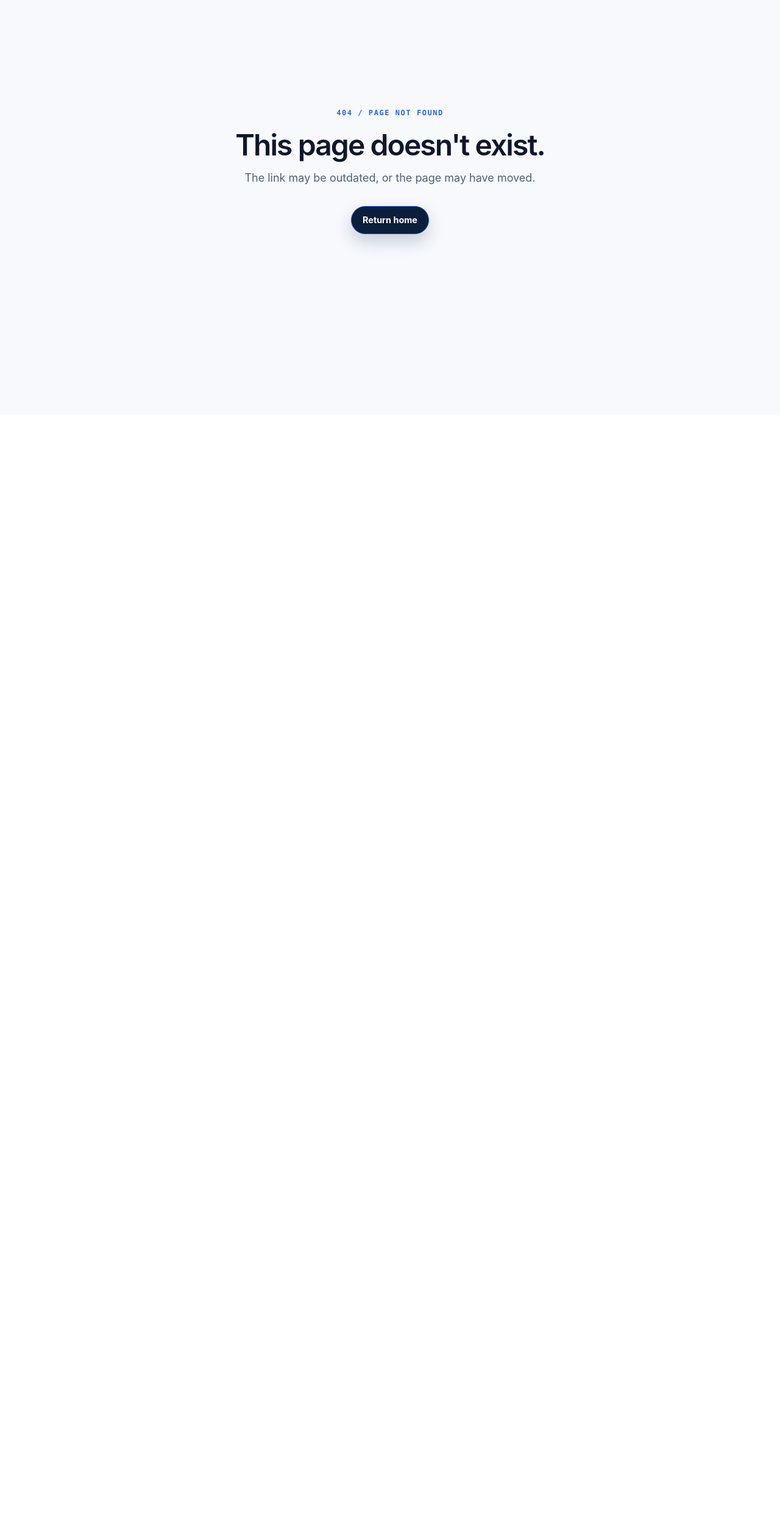
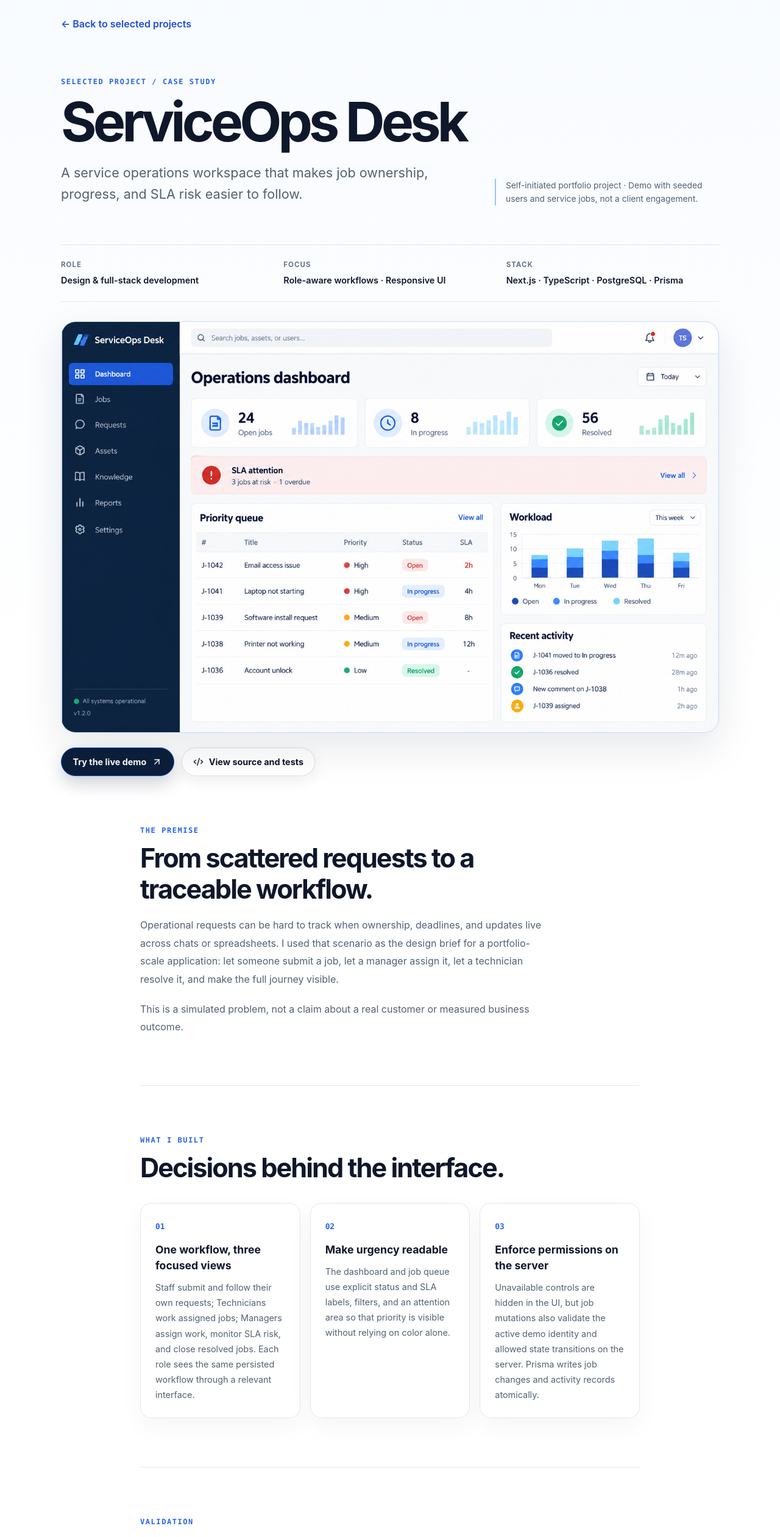
Before and after one commit to TheetawatCode/Theetawat-Portfolio, a Next.js app: page /projects/serviceops-desk in a window 1280 px wide. Before the commit this address had no page. Shown: the part 120-2641 px from the top of the page at 61% size. Before the commit the page ends 800 px from the top, so only its background shows below. Built offline with nearby package versions, Linux system fonts and the light colour scheme.

Commit message:
feat: add ServiceOps Desk case study

```diff
--- a/src/app/globals.css
+++ b/src/app/globals.css
@@ -1245,6 +1245,33 @@ a {
 .education-summary h4 { font-size: 1.15rem; font-weight: 650; }
 .experience-kind { font-size: 0.72rem; color: #93c5fd; margin-top: 1rem; }
 .catalog-back { display: inline-flex; align-items: center; min-height: 44px; color: #1d4ed8; font-weight: 600; }
+.case-study-page { padding-block: clamp(2rem, 5vw, 4rem) clamp(5rem, 9vw, 8rem); background: linear-gradient(180deg, #f8fbff 0%, #fff 34%); }
+.case-study-shell { max-width: 1080px; }
+.case-study-intro { display: grid; gap: 1.5rem; align-items: end; margin-block: clamp(2rem, 5vw, 4rem); }
+.case-study-intro h1 { margin-top: 0.7rem; font-size: clamp(2.8rem, 7vw, 5.8rem); line-height: 1.02; letter-spacing: -0.065em; font-weight: 680; }
+.case-study-lede { max-width: 45rem; margin-top: 1.25rem; color: #526174; font-size: clamp(1.1rem, 2vw, 1.35rem); line-height: 1.65; }
+.case-study-disclosure { max-width: 23rem; border-left: 2px solid #93c5fd; padding-left: 1rem; color: #526174; font-size: 0.86rem; line-height: 1.6; }
+.case-study-meta { display: grid; gap: 1rem; border-block: 1px solid var(--hairline); padding-block: 1.5rem; }
+.case-study-meta div { display: grid; gap: 0.35rem; }
+.case-study-meta span { color: #64748b; font-size: 0.72rem; text-transform: uppercase; letter-spacing: 0.09em; font-weight: 700; }
+.case-study-meta strong { font-size: 0.9rem; font-weight: 600; }
+.case-study-hero-image { position: relative; aspect-ratio: 16 / 10; margin-top: 2rem; overflow: hidden; border: 1px solid rgba(37, 99, 235, 0.15); border-radius: 1.5rem; background: #e9eff8; box-shadow: 0 24px 65px rgba(11, 31, 58, 0.1); }
+.case-study-actions { display: flex; flex-wrap: wrap; gap: 0.75rem; margin-top: 1.5rem; }
+.case-study-content { max-width: 820px; margin-inline: auto; }
+.case-study-section { padding-block: clamp(3rem, 7vw, 5rem); border-bottom: 1px solid var(--hairline); }
+.case-study-section h2 { max-width: 42rem; margin-top: 0.7rem; font-size: clamp(1.75rem, 3.4vw, 2.7rem); line-height: 1.18; letter-spacing: -0.045em; font-weight: 650; }
+.case-study-section > p:not(.eyebrow) { max-width: 42rem; margin-top: 1.2rem; color: #526174; line-height: 1.85; }
+.case-study-decisions { display: grid; gap: 1rem; margin-top: 2rem; }
+.case-study-decisions article { border: 1px solid var(--hairline); border-radius: 1.15rem; background: rgba(255, 255, 255, 0.78); padding: 1.5rem; box-shadow: 0 14px 40px rgba(15, 23, 42, 0.04); }
+.case-study-decisions span { color: #2563eb; font-family: var(--font-mono); font-size: 0.8rem; font-weight: 700; }
+.case-study-decisions h3 { margin-top: 0.9rem; font-size: 1.1rem; font-weight: 650; }
+.case-study-decisions p { margin-top: 0.6rem; color: #526174; font-size: 0.9rem; line-height: 1.75; }
+.case-study-limits { border-bottom: 0; }
+.case-study-bottom { display: flex; flex-wrap: wrap; justify-content: space-between; gap: 1rem; margin-block: 1rem 2rem; border: 1px solid rgba(37, 99, 235, 0.15); border-radius: 1.2rem; background: #f2f7ff; padding: 1.5rem; }
+.case-study-bottom p { font-weight: 650; }
+.case-study-bottom div { display: flex; flex-wrap: wrap; gap: 1rem; }
+.case-study-bottom a { color: #1d4ed8; font-size: 0.9rem; font-weight: 650; }
+@media (min-width: 768px) { .case-study-intro { grid-template-columns: 1fr auto; } .case-study-meta { grid-template-columns: repeat(3, 1fr); } .case-study-decisions { grid-template-columns: repeat(3, 1fr); } }
 .catalog-heading { max-width: 48rem; margin: 2rem 0; }
 .catalog-heading h1 { font-size: clamp(2.3rem, 5vw, 4rem); line-height: 1.08; letter-spacing: -0.045em; font-weight: 650; margin: 0.8rem 0 1rem; }
 .catalog-heading > p:last-child { color: #526174; line-height: 1.75; }
--- /dev/null
+++ b/src/app/projects/serviceops-desk/page.tsx
@@ -0,0 +1,43 @@
+import type { Metadata } from "next";
+import Image from "next/image";
+import Link from "next/link";
+import { ArrowUpRight, CodeXml } from "lucide-react";
+import { projects } from "@/data/portfolio";
+import { SiteHeader } from "@/components/site-header";
+import { SiteFooter } from "@/components/site-footer";
+
+const project = projects.find((item) => item.id === "serviceops-desk")!;
+
+export const metadata: Metadata = {
+  title: "ServiceOps Desk Case Study | Theetawat Premsawat",
+  description: "How I designed and built a role-aware service operations demo with clear job ownership and SLA visibility.",
+};
+
+const decisions = [
+  { number: "01", title: "One workflow, three focused views", description: "Staff submit and follow their own requests; Technicians work assigned jobs; Managers assign work, monitor SLA risk, and close resolved jobs. Each role sees the same persisted workflow through a relevant interface." },
+  { number: "02", title: "Make urgency readable", description: "The dashboard and job queue use explicit status and SLA labels, filters, and an attention area so that priority is visible without relying on color alone." },
+  { number: "03", title: "Enforce permissions on the server", description: "Unavailable controls are hidden in the UI, but job mutations also validate the active demo identity and allowed state transitions on the server. Prisma writes job changes and activity records atomically." },
+];
+
+export default function ServiceOpsCaseStudyPage() {
+  return <><SiteHeader /><main id="top" className="case-study-page">
+    <div className="site-shell case-study-shell">
+      <Link href="/#projects" className="catalog-back">← Back to selected projects</Link>
+      <div className="case-study-intro">
+        <div><p className="eyebrow">Selected project / Case study</p><h1>ServiceOps Desk</h1><p className="case-study-lede">A service operations workspace that makes job ownership, progress, and SLA risk easier to follow.</p></div>
+        <p className="case-study-disclosure">Self-initiated portfolio project · Demo with seeded users and service jobs, not a client engagement.</p>
+      </div>
+      <div className="case-study-meta" aria-label="Project details"><div><span>Role</span><strong>Design & full-stack development</strong></div><div><span>Focus</span><strong>Role-aware workflows · Responsive UI</strong></div><div><span>Stack</span><strong>{project.technologies.join(" · ")}</strong></div></div>
+      <div className="case-study-hero-image"><Image src={project.image!} alt="ServiceOps Desk project interface mockup" fill priority sizes="(max-width: 1180px) 100vw, 1180px" className="object-contain" /></div>
+      <div className="case-study-actions"><a className="button button-primary" href={project.liveDemo} target="_blank" rel="noreferrer">Try the live demo <ArrowUpRight size={17} aria-hidden="true" /></a><a className="button" href={project.githubLink} target="_blank" rel="noreferrer"><CodeXml size={17} aria-hidden="true" /> View source and tests</a></div>
+      <div className="case-study-content">
+        <section className="case-study-section"><p className="eyebrow">The premise</p><h2>From scattered requests to a traceable workflow.</h2><p>Operational requests can be hard to track when ownership, deadlines, and updates live across chats or spreadsheets. I used that scenario as the design brief for a portfolio-scale application: let someone submit a job, let a manager assign it, let a technician resolve it, and make the full journey visible.</p><p>This is a simulated problem, not a claim about a real customer or measured business outcome.</p></section>
+        <section className="case-study-section"><p className="eyebrow">What I built</p><h2>Decisions behind the interface.</h2><div className="case-study-decisions">{decisions.map((decision) => <article key={decision.number}><span>{decision.number}</span><h3>{decision.title}</h3><p>{decision.description}</p></article>)}</div></section>
+        <section className="case-study-section"><p className="eyebrow">Validation</p><h2>Tested across the critical journey.</h2><p>Vitest covers role and SLA rules, validation, allowed and rejected state transitions, and related UI behavior. Playwright exercises the Staff → Manager → Technician → Manager flow, along with accessibility and mobile checks. These tests support the demo’s core behavior; they are not exhaustive production coverage.</p></section>
+        <section className="case-study-section case-study-limits"><p className="eyebrow">Scope & limitations</p><h2>A reviewable demo, not production software.</h2><p>The role switcher uses seeded identities rather than production authentication or account management. The deployed app uses seeded job data. A real organization would need production sessions, stronger operational security, tenant isolation, and additional validation before using it for live service work.</p></section>
+      </div>
+      <div className="case-study-bottom"><p>Want to see the implementation in context?</p><div><a href={project.liveDemo} target="_blank" rel="noreferrer">Open live demo ↗</a><a href={project.githubLink} target="_blank" rel="noreferrer">Explore the repository ↗</a></div></div>
+      <Link href="/projects" className="catalog-back">← Explore all projects</Link>
+    </div>
+  </main><SiteFooter /></>;
+}
--- a/src/components/project-card.tsx
+++ b/src/components/project-card.tsx
@@ -1,4 +1,5 @@
 import Image from "next/image";
+import Link from "next/link";
 import { ArrowUpRight, CodeXml } from "lucide-react";
 import type { Project } from "@/data/portfolio";
 
@@ -14,8 +15,9 @@ export function ProjectCard({ project, featured = false }: { project: Project; f
       {project.role && <p className="project-role">{project.role}</p>}
       <p>{project.description}</p>
       <ul className="tech-list" aria-label="Technologies">{(featured ? project.technologies.slice(0, 4) : project.technologies).map(t => <li key={t}>{t}</li>)}</ul>
-      {(project.liveDemo || project.githubLink) && <div className="project-actions">
-        {project.liveDemo && <a className="project-link project-link-primary" href={project.liveDemo} target="_blank" rel="noreferrer" aria-label={`Open ${project.title} live site`}>Live site <ArrowUpRight size={16} aria-hidden="true" /></a>}
+      {(project.caseStudy || project.liveDemo || project.githubLink) && <div className="project-actions">
+        {project.caseStudy && <Link className="project-link project-link-primary" href={project.caseStudy}>View case study <ArrowUpRight size={16} aria-hidden="true" /></Link>}
+        {project.liveDemo && <a className="project-link" href={project.liveDemo} target="_blank" rel="noreferrer" aria-label={`Open ${project.title} live site`}>Live site <ArrowUpRight size={16} aria-hidden="true" /></a>}
         {project.githubLink && <a className="project-link" href={project.githubLink} target="_blank" rel="noreferrer" aria-label={`View ${project.title} source code`}><CodeXml size={16} aria-hidden="true" /> Code</a>}
       </div>}
       {!featured && project.nextMilestone && <p className="project-unavailable">Next: {project.nextMilestone}</p>}
--- a/src/data/portfolio.ts
+++ b/src/data/portfolio.ts
@@ -25,6 +25,7 @@ export type Project = {
   technologies: string[];
   githubLink?: string;
   liveDemo?: string;
+  caseStudy?: string;
   featured?: boolean;
   projectType?: string;
   role?: string;
@@ -272,6 +273,7 @@ export const projects: Project[] = [
     technologies: ["Next.js", "TypeScript", "PostgreSQL", "Prisma"],
     githubLink: "https://github.com/TheetawatCode/serviceops-desk",
     liveDemo: "https://serviceops-desk.vercel.app/",
+    caseStudy: "/projects/serviceops-desk",
     featured: true,
     projectType: "Full-stack application",
     role: "Full-stack Developer",
```
